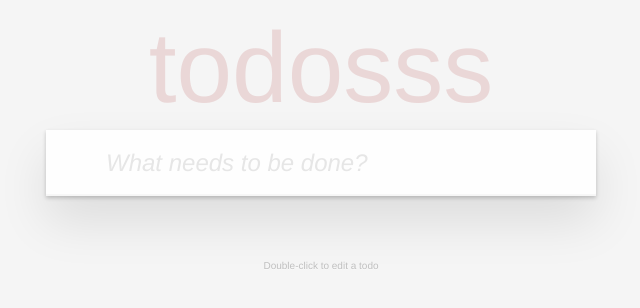
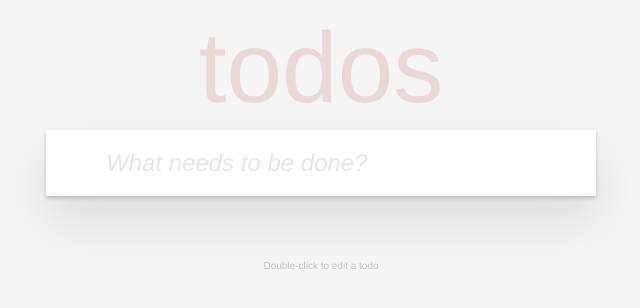
Before and after one commit to serhatgunes/ToDoApplication, a website: page index.html in a window 1280 px wide. Shown: the whole page, without its empty margins (319-959 px from the left). Drawn offline with Linux system fonts and the light colour scheme; no server answers.

Commit message:
h element is editted

```diff
--- a/index.html
+++ b/index.html
@@ -10,7 +10,7 @@
 		<section class="todoapp">
 			<header class="header">
 				 <!--<h1 style="font-style: italic; color:blue">TODOS</h1>-->
-				<h1>todosss</h1>
+				<h1>todos</h1>
 				<input class="new-todo" placeholder="What needs to be done?" autofocus>
 			</header>
 			<section style="display:none" class="main">
```
